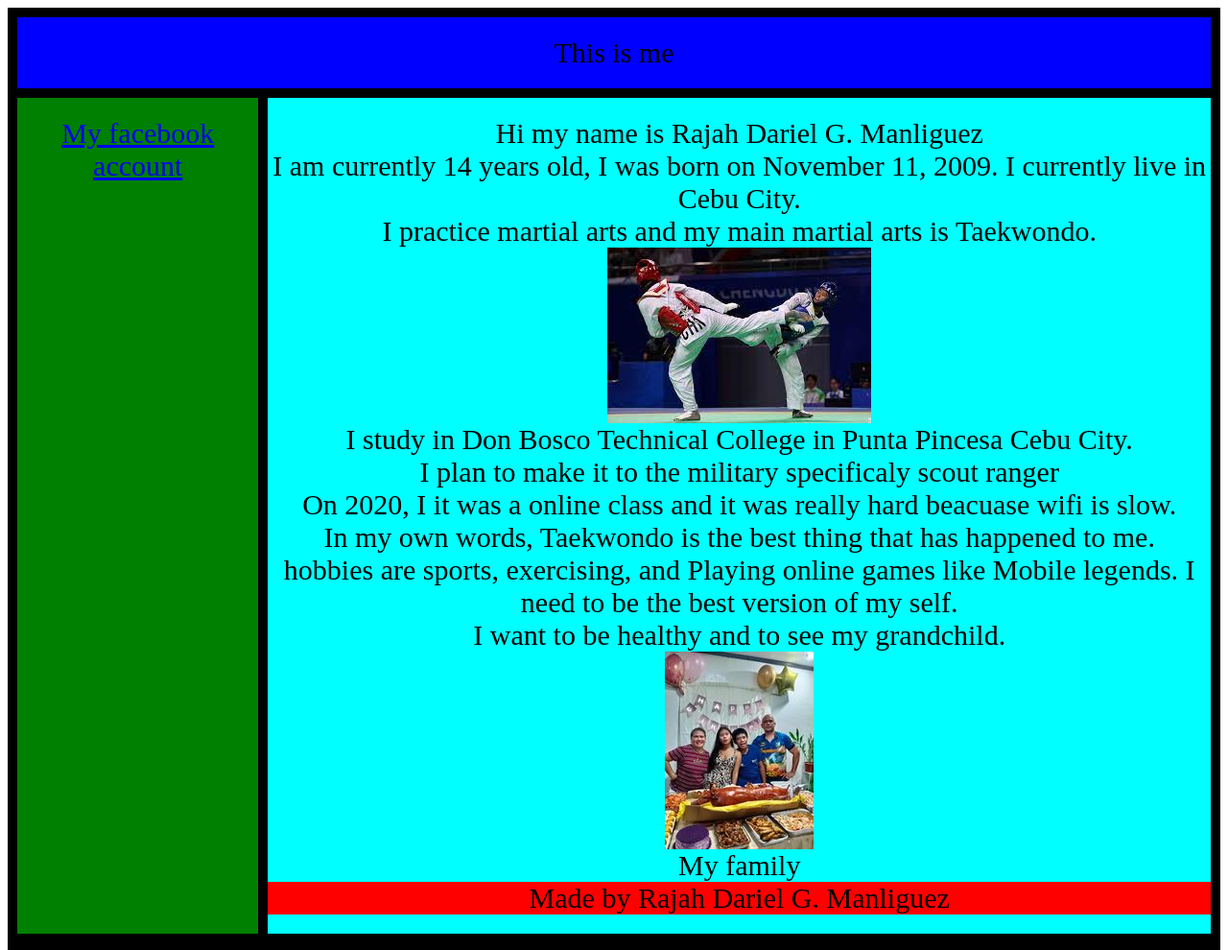
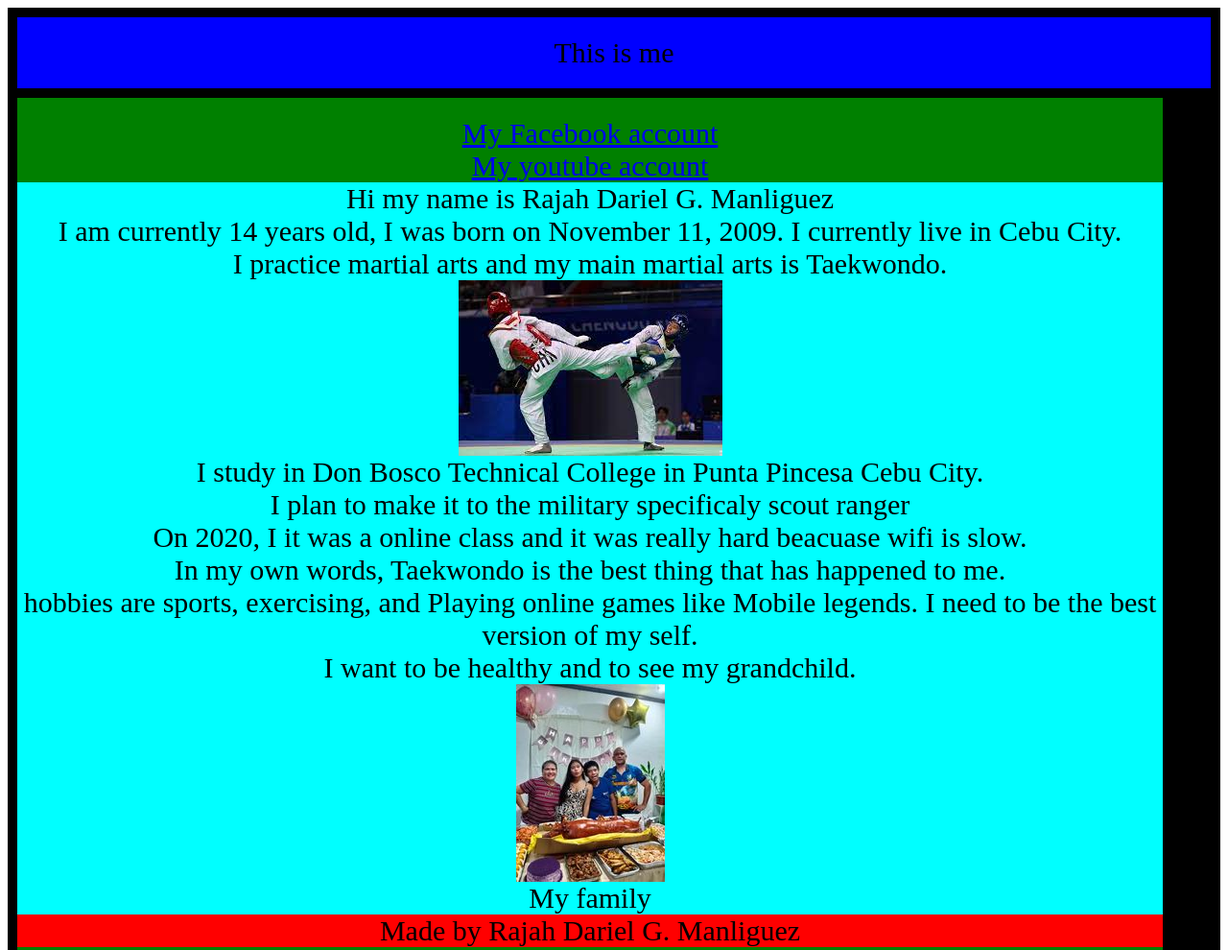
Before and after one commit to Manliguez9Versiglia/Manliguez_Versiglia, a plain HTML site: page Comp PT.html in a window 1280 px wide. Shown: the top 990 px of the page at 96% size. Drawn offline with Linux system fonts and the light colour scheme.

Commit message:
Comp PT.html

```diff
--- a/Comp PT.html
+++ b/Comp PT.html
@@ -28,7 +28,8 @@
 
 <div class="container">
   <div class="item1">This is me</div>
-  <div class="item2"><a href="https://www.facebook.com/rd.manliguez.7">My facebook account</a>
+  <div class="item2"><a href="https://www.facebook.com/rd.manliguez.7">My Facebook account</a>
+  <div class="item2"><a href="https://www.youtube.com/@rdmaster3333">My youtube account</a>
   </div>
   <div class="item3">Hi my name is Rajah Dariel G. Manliguez<br>I am currently 14 years old, I was born on November 11, 2009. I currently live in Cebu City.<br> I practice martial arts and my main martial arts is Taekwondo.<br> <img src="Taekwondo.jpeg"><br> I study in Don Bosco Technical College in Punta Pincesa Cebu City.<br> I plan to make it to the military specificaly scout ranger<br> On 2020, I it was a online class and it was really hard beacuase wifi is slow.<br> In my own words, Taekwondo is the best thing that has happened to me.<br> hobbies are sports, exercising, and Playing online games like Mobile legends. I need to be the best version of my self.<br> I want to be healthy and to see my grandchild.<br><img src="kaon.jpg"><br>My family<br>
   <div class="item5">Made by Rajah Dariel G. Manliguez</div>
```
